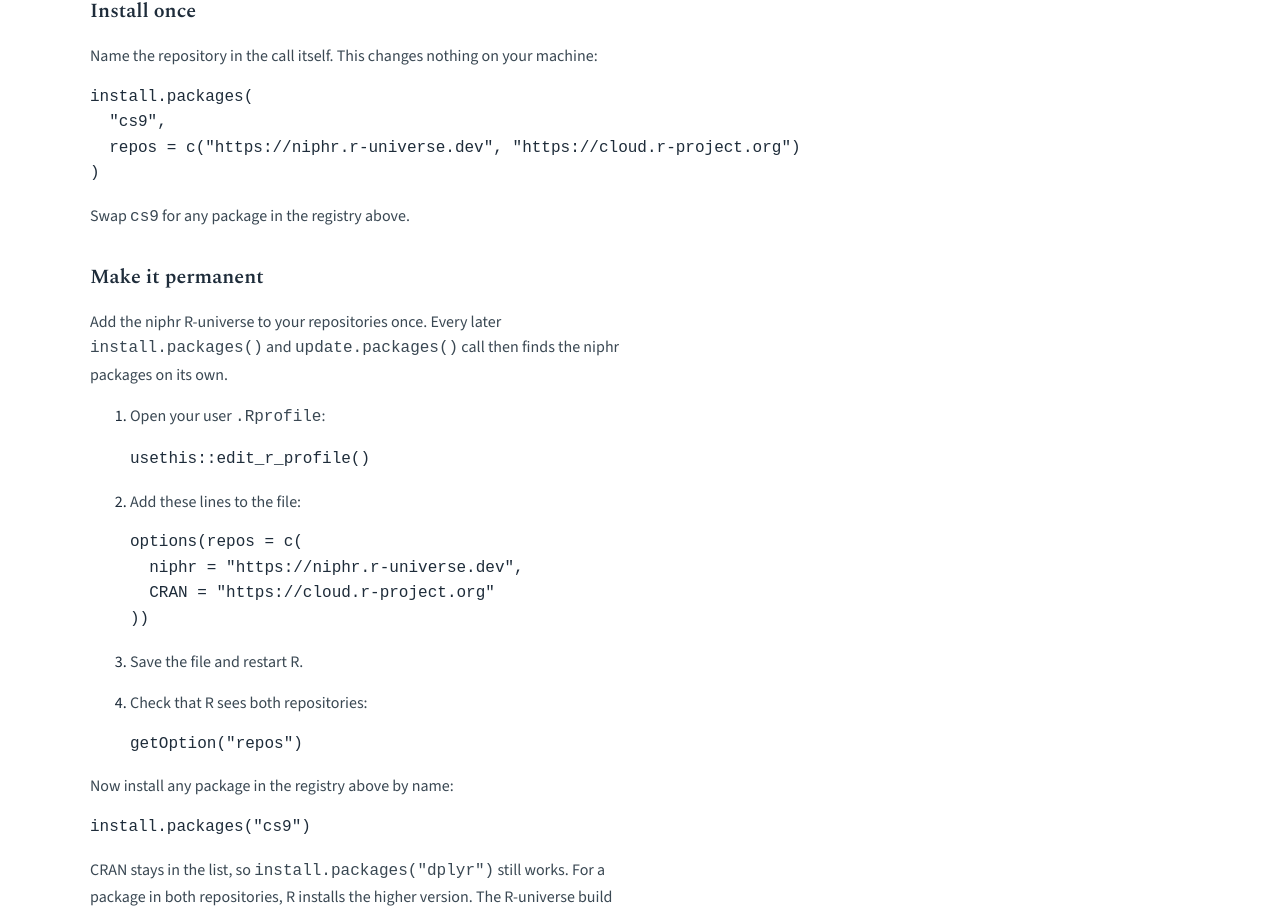
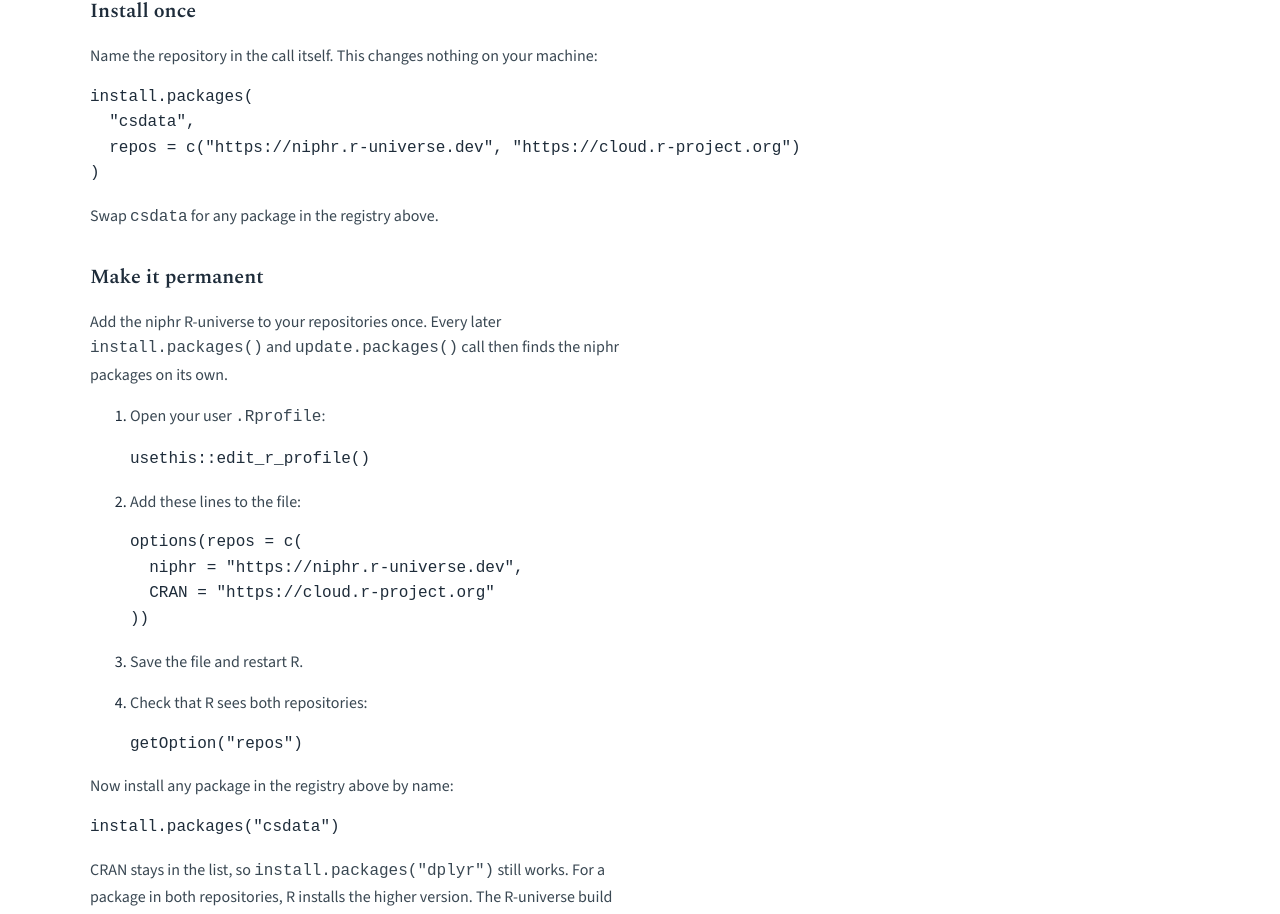
Before and after one commit to niphr/niphr.github.io, a Jekyll site: the page built from index.md, in a window 1280 px wide and 1400 px high, scrolled down 1406 px. Shown: the part 147-1061 px from the top of the window. Built offline with Jekyll 4.4.1, drawn with Linux system fonts in a browser that asks for light colours.

Commit message:
Use csdata as the install example

````diff
--- a/index.md
+++ b/index.md
@@ -39,12 +39,12 @@
 
 ```r
 install.packages(
-  "cs9",
+  "csdata",
   repos = c("https://niphr.r-universe.dev", "https://cloud.r-project.org")
 )
 ```
 
-Swap `cs9` for any package in the registry above.
+Swap `csdata` for any package in the registry above.
 
 ### Make it permanent
 
@@ -76,7 +76,7 @@
 Now install any package in the registry above by name:
 
 ```r
-install.packages("cs9")
+install.packages("csdata")
 ```
 
 CRAN stays in the list, so `install.packages("dplyr")` still works. For a package in both repositories, R installs the higher version. The R-universe build tracks the newest development version, so that is usually the R-universe one. On equal versions R takes the first repository in the list.
````
